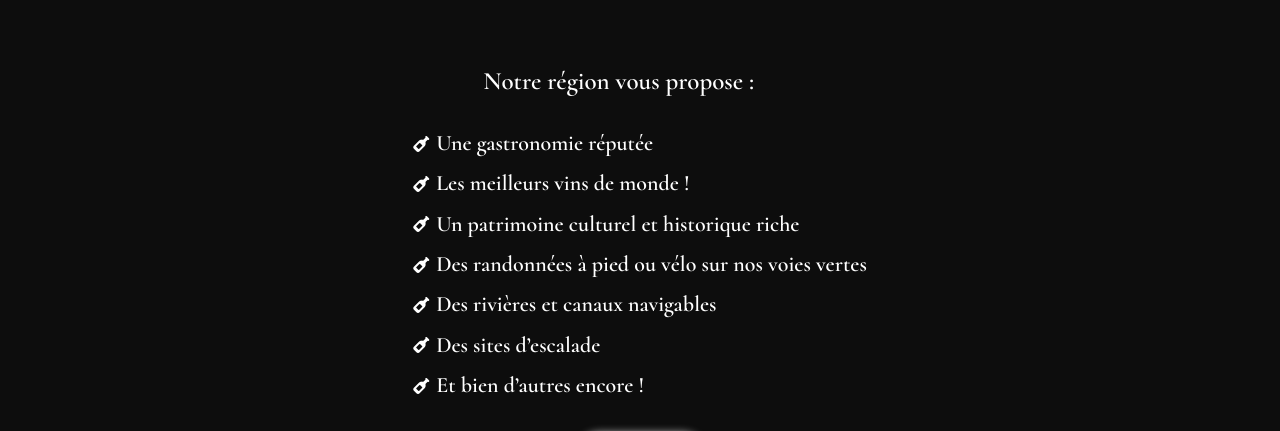
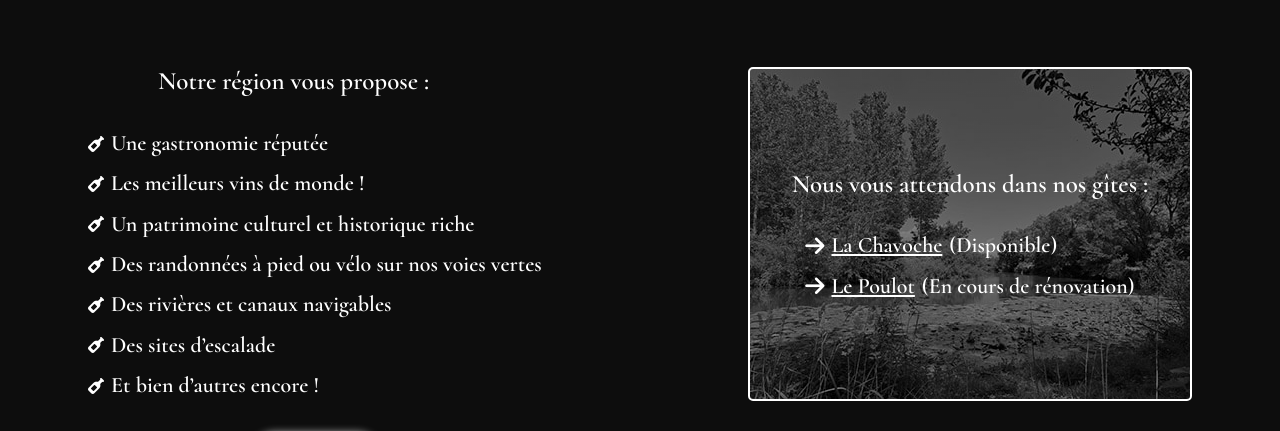
Before and after one commit to EryanGauvrit/alestdelagrosne, a React (Create React App) app: page / in a window 1280 px wide. Shown: the part 767-1198 px from the top of the page. Built offline with nearby package versions, Linux system fonts and the light colour scheme; a web font is replaced by a local one.

Commit message:
add location list in home page

```diff
--- a/src/components/Header/index.jsx
+++ b/src/components/Header/index.jsx
@@ -35,7 +35,7 @@ function Header({ locationsDatas }) {
                         <p>Nos gîtes</p>
                         {chevron}
                     </div>
-                    <LocationsList locationsDatas={locationsDatas} />
+                    <LocationsList locationsDatas={locationsDatas} homePage={false} />
                 </div>
                 <Link to='/services' onClick={"#backTop-anchor"}>Nos prestations</Link>
                 <Link to='/hobbies' onClick={"#backTop-anchor"}>Loisirs</Link>
--- a/src/components/LocationsList/index.jsx
+++ b/src/components/LocationsList/index.jsx
@@ -1,13 +1,37 @@
 import { Link } from "react-router-dom";
 
-function LocationsList({ locationsDatas }) {
+function LocationsList({ locationsDatas, homePage }) {
+
+    const iconList = <i className="fa-solid fa-arrow-right"></i>;
+    const isInProgress = (inProgress) => {
+        if (inProgress) {
+            return ' (En cours de rénovation)';
+        } else {
+            return ' (Disponible)'
+        };
+    };
 
     return (
         <ul>
             {
-                locationsDatas.map((location) =>
-                    <li key={location.id}><Link to={'/location/' + location.id} onClick={"#backTop-anchor"}>{location.title}</Link></li>
-                )
+                !homePage ?
+                    (
+                        locationsDatas.map((location) =>
+                            <li key={location.id}><Link to={'/location/' + location.id} onClick={"#backTop-anchor"}>{location.title}</Link></li>
+                        )
+                    )
+                    :
+                    (
+                        locationsDatas.map((location) =>
+                            <li key={location.id}>
+                                {iconList}
+                                <Link to={'/location/' + location.id} onClick={"#backTop-anchor"}>
+                                    {location.title}
+                                </Link>
+                                {isInProgress(location.inProgress)}
+                            </li>
+                        )
+                    )
             }
         </ul>
     )
--- a/src/pages/Home/_home.scss
+++ b/src/pages/Home/_home.scss
@@ -1,5 +1,4 @@
 .main-home{
-    // padding: 0 15px;
     margin-top: 340px;
     padding-top: 15px;
     background-color: $color-one;
@@ -21,27 +20,15 @@
             & h1 {
                 font-family: $policesTitle;
                 font-size: 45px;
-                // animation: translateToLeft 2.5s ease-in-out;
             }
             & h2 {
                 font-size: 20px;
-                // animation: translateToLeft 2.5s ease-in-out;
             }
         }
         & h3 {
             font-style: italic;
             font-size: $h3SizesPhone;
             align-self: baseline;
-            // animation: translateToRight 3s ease-in-out;
-            // display: flex;
-            // flex-direction: row;
-            // justify-content: space-around;
-            // align-items: center;
-            // gap: 10px;
-            // width: 100%;
-            // & img {
-            //     width: 20px;
-            // }
         }
     }
     & .event {
@@ -63,12 +50,10 @@
         & h3 {
             font-size: $h3SizesPhone;
             margin-left: 50px;
-            // animation: translateToLeft 3s ease-in-out;
         }
         & p {
             font-size: $pSizesPhone;
             text-align: center;
-            // animation: translateToRight 3s ease-in-out;
         }
         & ul {
             align-self: center;
@@ -79,12 +64,6 @@
                 display: flex;
                 align-items: center;
                 gap: 7px;
-                // animation: translateToRight 2s ease-in-out;
-                // @for $i from 1 through 7 {
-                //     &:nth-child(#{$i}){
-                //         animation-delay: 0.2s * $i;
-                //     }
-                // }
                 & p {
                     text-align: start;
                 }
@@ -97,34 +76,23 @@
             align-self: center;
         }
     }
-    & aside {
-        // animation: translateToLeft 3s ease-in-out;
-        overflow: hidden;
-        height: 200px;
-        width: auto;
-        display: flex;
+    & .location-list-home {
+        height: 150px;
+        border: solid 2px $color-two;
+        border-radius: 5px;
+        align-items: center;
         justify-content: center;
-        flex-direction: row;
-        align-items: center;
-        border: 2px solid $color-two;
-        border-radius: 10px;
-        & .spinnerLoader{
-            justify-content: center;
-            &.false {
-                display: none;
-            }
+        & h3 {
+            margin: 0;
         }
-        & img {
-            height: auto;
-            width: 100%;
-            opacity: .75;
+        & a {
+            text-decoration: underline;
         }
     }
 }
 
 @media (min-width: $phoneScreenSize) {
     .main-home{
-        // padding: 0 15px;
         max-width: none;
         margin-top: 500px;
         .title-home {
@@ -146,7 +114,6 @@
             & h3 {
                 width: 65%;
                 font-size: $h3SizesDesktop;
-                // margin-left: 50px;
             }
         }
     }
@@ -175,16 +142,10 @@
                 }
             }
         }
-        & aside {
-            height: 500px;
-            width: 400px;
-            & .spinnerLoader {
-                width: 400px;
-            }
-            & img {
-                height: 100%;
-                width: auto;
-            }
+        &  .location-list-home {
+            width: 440px;
+            height: 330px;
+            font-size: $pSizesDesktop;
         }
         &:nth-child(1){
             align-self: center;
--- a/src/pages/Home/index.jsx
+++ b/src/pages/Home/index.jsx
@@ -5,8 +5,11 @@ import NextEvent from "../../components/NextEvent";
 import ButtonLink from "../../components/ButtonLink";
 import { choosePicture } from "../../components/utils/ChoosePicture";
 import ChangeTitlePage from "../../components/ChangeTitlePage";
+import LocationsList from "../../components/LocationsList";
+import imgHomeDesktop from "../../assets/pictures/img_home_5_440-min.jpg";
+import imgHomePhone from "../../assets/pictures/img_home_5_750-min.jpg";
 
-function Home() {
+function Home({ locationsDatas }) {
 
     const iconList = <i className="fa-solid fa-wine-bottle"></i>;
 
@@ -99,16 +102,13 @@ function Home() {
                             color='$color-two'
                         />
                     </article>
-                    {/* <aside>
-                    <SpinnerLoader isLoad={isLoading} />
-                    <img
-                        style={{
-                            display: `${isLoading ? "none" : "flex"}`
-                        }}
-                        src={homePicture}
-                        alt="Arc-en-ciel qui commence dans un pré"
-                    />
-                </aside> */}
+                    <article
+                        className="location-list-home"
+                        style={{ background: `linear-gradient(rgba(0, 0, 0, .5), rgba(0, 0, 0, .5)), url(${choosePicture(imgHomeDesktop, imgHomePhone)})` }}
+                    >
+                        <h3>Nous vous attendons dans nos gîtes :</h3>
+                        <LocationsList locationsDatas={locationsDatas} homePage={true} />
+                    </article>
                 </section>
                 <NextEvent />
             </main>
```
Also changed, not shown: src/assets/pictures/img_home_5_440-min.jpg (added), src/assets/pictures/img_home_5_750-min.jpg (added).
